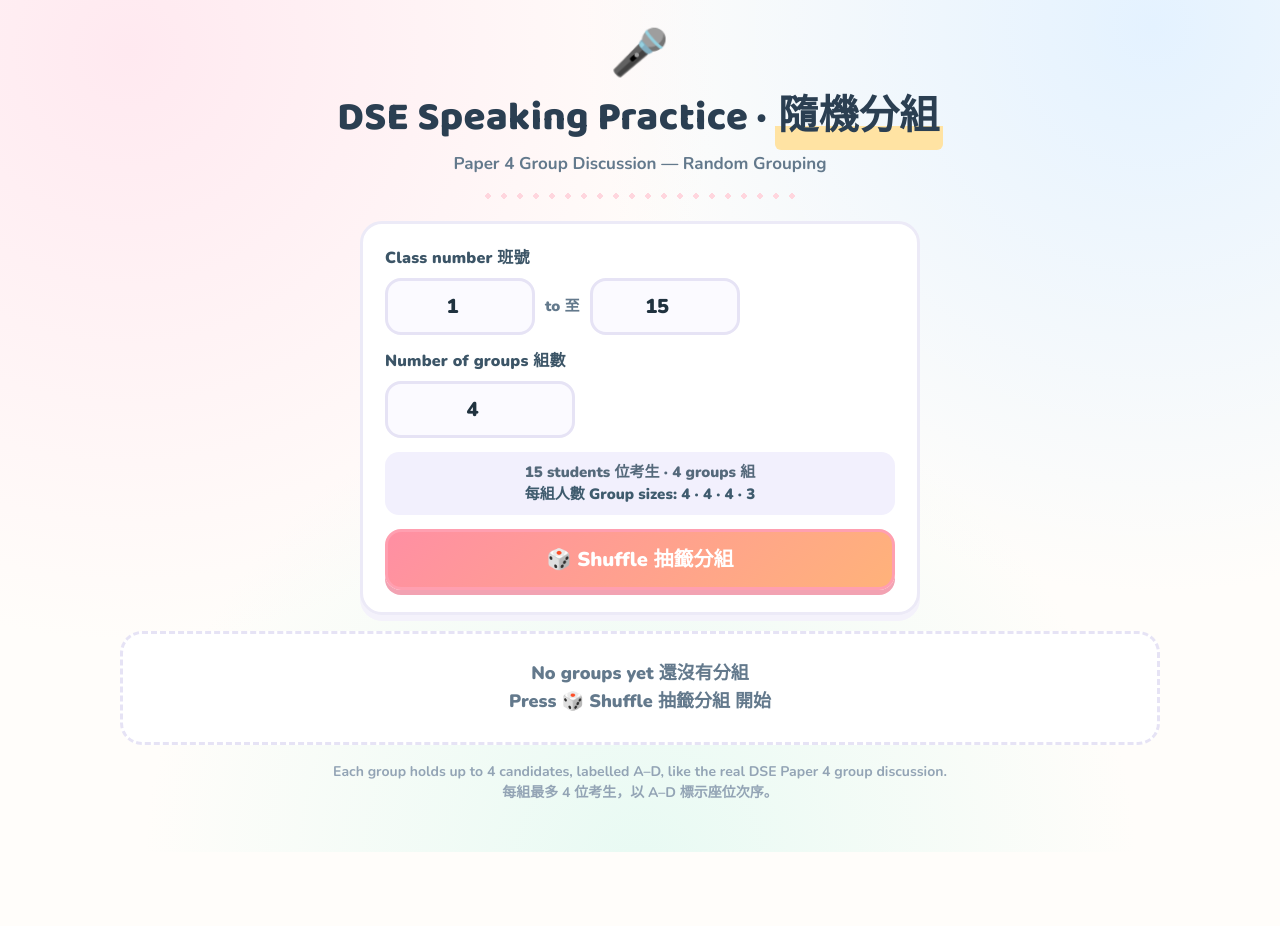
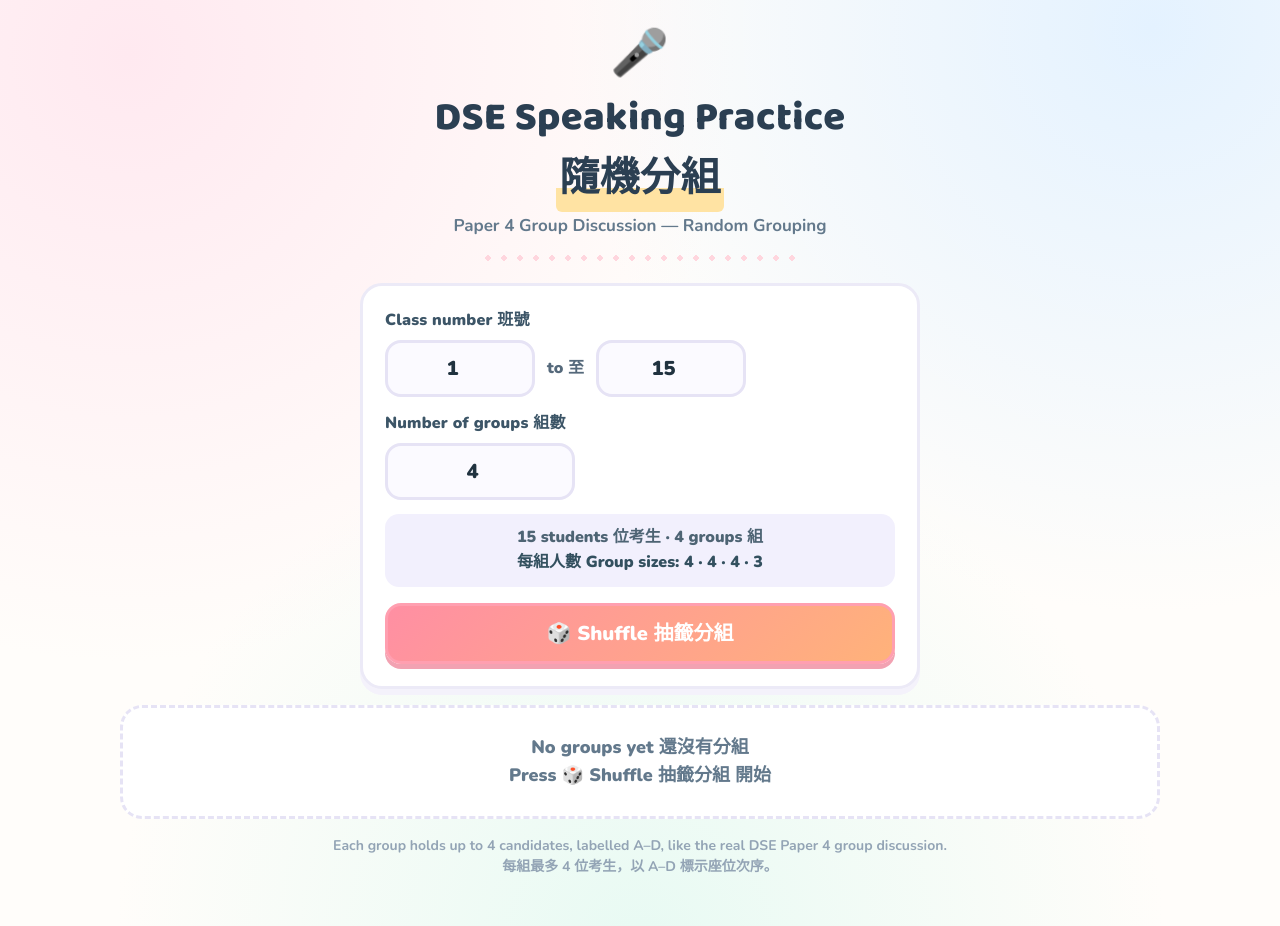
Before and after one commit to flyingbee2026/dse-speaking-grouping, a plain HTML site: page index.html in a window 1280 px wide. Before the commit the page ends 852 px from the top, so only its background shows below. Drawn offline with nearby package versions, Linux system fonts and the light colour scheme.

Commit message:
Polish header title lines, spacing and small-text contrast

```diff
--- a/index.html
+++ b/index.html
@@ -110,7 +110,7 @@
   color:#3c5567; margin-bottom:7px; letter-spacing:.01em;
 }
 .inrow{ display:flex; align-items:center; gap:10px; flex-wrap:wrap; }
-.inrow .to{ font-weight:800; color:var(--ink-soft); font-size:15px; }
+.inrow .to{ font-weight:800; color:#55697b; font-size:16px; padding:0 2px; }
 input[type="number"]{
   width:100%;
   max-width:150px;
@@ -131,11 +131,11 @@
 input[type="number"]:focus{ outline:none; border-color:var(--purple); background:#fff; box-shadow:0 0 0 4px rgba(139,124,246,.16); }
 #numGroups{ max-width:190px; }
 .stat{
-  font-size:clamp(13px,3.5vw,15px); font-weight:800; color:#55697b;
-  background:#f2f0fd; border-radius:14px; padding:9px 12px; margin:4px 0 14px;
-  text-align:center; line-height:1.5;
+  font-size:clamp(14px,3.9vw,16px); font-weight:800; color:#4e6474;
+  background:#f2f0fd; border-radius:14px; padding:11px 13px; margin:6px 0 16px;
+  text-align:center; line-height:1.6;
 }
-.stat .gsizes{ color:#3f5b6e; }
+.stat .gsizes{ color:#33505f; }
 .stat .muted{ color:#b3bcc8; }
 
 /* ---------- buttons ---------- */
@@ -203,8 +203,8 @@
   font-size:clamp(19px,5.4vw,23px); letter-spacing:.01em;
 }
 .gcount{
-  margin-left:auto; font-size:12px; font-weight:900; letter-spacing:.06em;
-  text-transform:uppercase; color:#64798c; background:#eef2f7;
+  margin-left:auto; font-size:12.5px; font-weight:900; letter-spacing:.06em;
+  text-transform:uppercase; color:#5c7186; background:#eef2f7;
   border-radius:999px; padding:4px 10px; white-space:nowrap;
 }
 .gdot{ width:14px; height:14px; border-radius:50%; flex:0 0 14px; }
@@ -234,8 +234,8 @@
 }
 .cand{ min-width:0; }
 .c-label{
-  display:block; font-size:10.5px; font-weight:900; letter-spacing:.1em;
-  text-transform:uppercase; color:#93a4b5; line-height:1.2;
+  display:block; font-size:11.5px; font-weight:900; letter-spacing:.09em;
+  text-transform:uppercase; color:#7b8fa2; line-height:1.25;
 }
 .c-no{
   display:block; font-size:clamp(23px,6.6vw,28px); font-weight:900;
@@ -324,7 +324,7 @@
 <div class="wrap">
   <header class="hero">
     <div class="hero-emoji" aria-hidden="true">&#127908;</div>
-    <h1>DSE Speaking Practice &middot; <span class="hl">隨機分組</span></h1>
+    <h1>DSE Speaking Practice<br><span class="hl">隨機分組</span></h1>
     <p class="sub">Paper 4 Group Discussion &mdash; Random Grouping</p>
     <div class="divider" aria-hidden="true"></div>
   </header>
```
